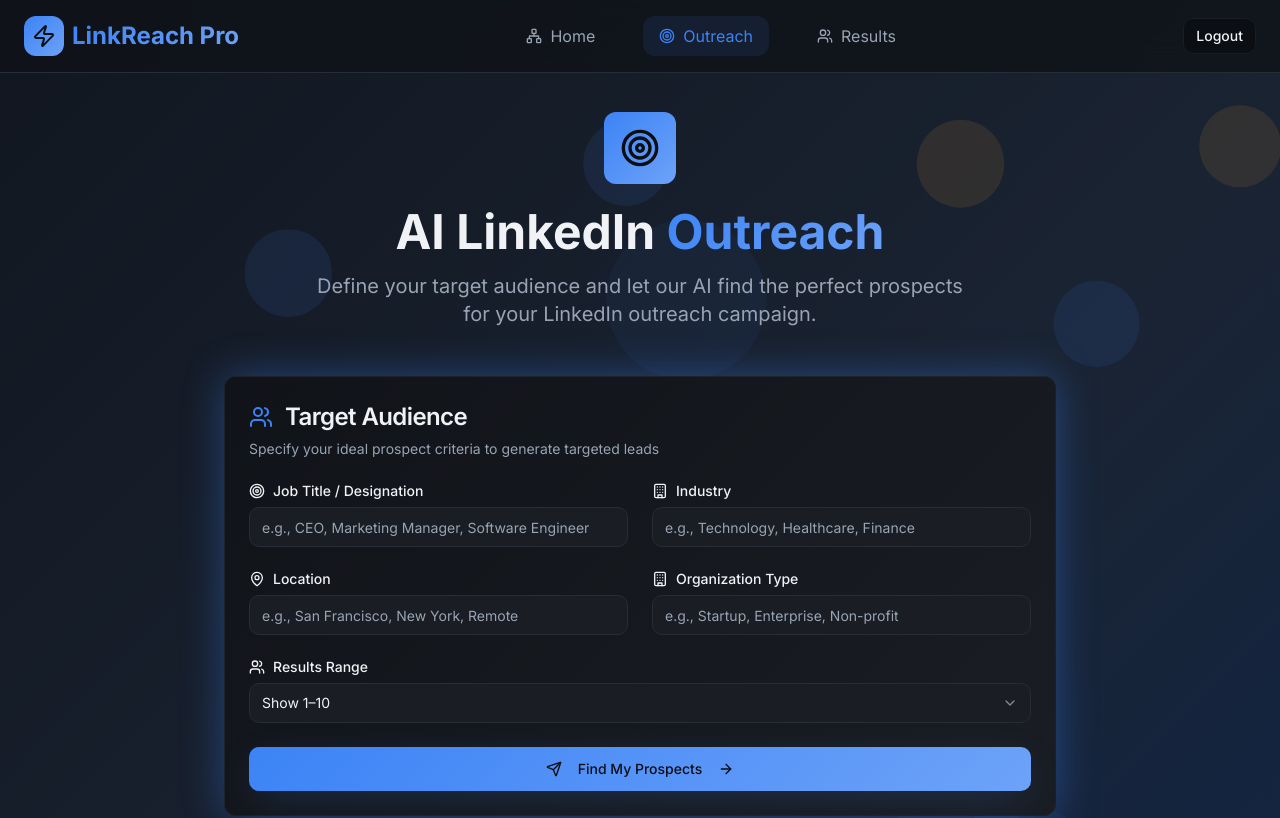
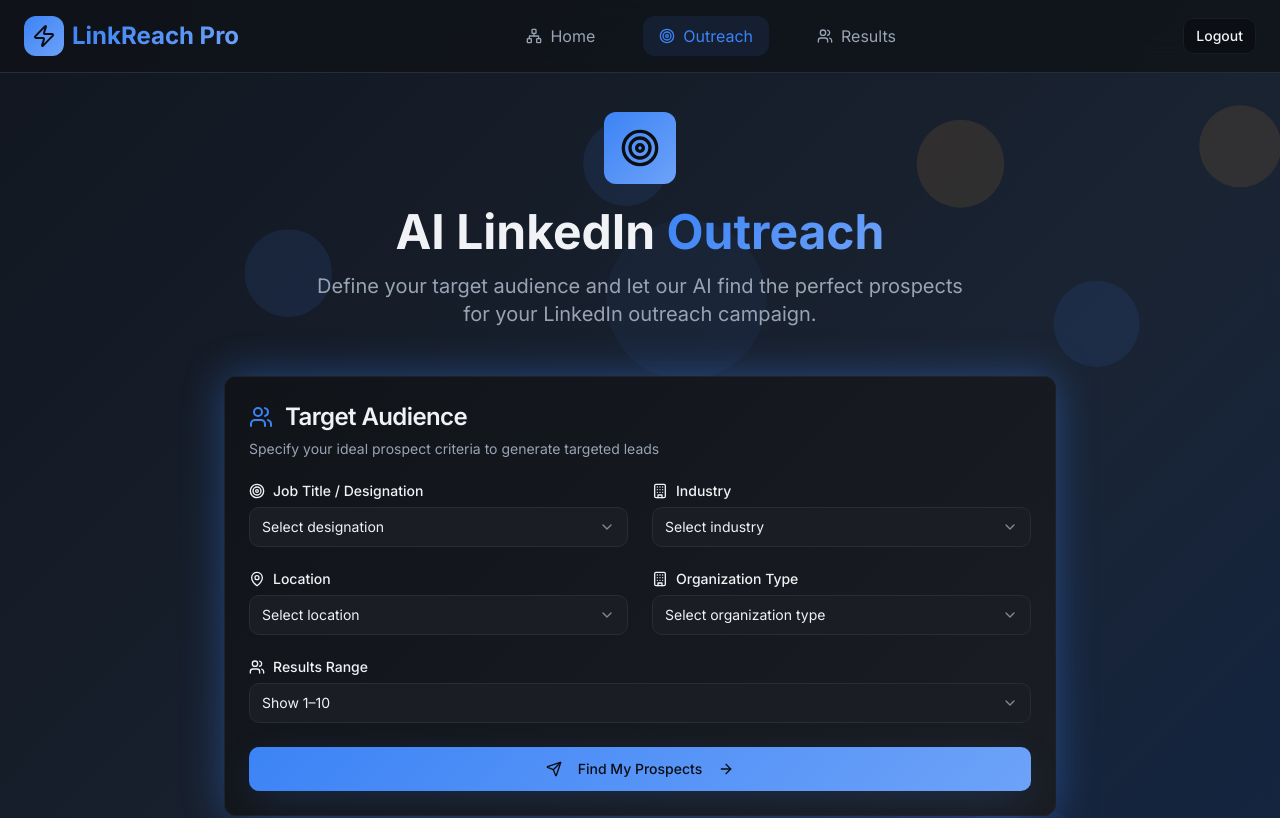
Before and after one commit to Dap42/linkdin-outreach-platform, a React (Vite) app: page /outreach in a window 1280 px wide. Shown: the top 818 px of the page. Built offline with nearby package versions, Linux system fonts and the light colour scheme; sample sign-in values are in the browser's storage.

Commit message:
Add dropdowns to form fields

```diff
--- a/src/pages/Outreach.tsx
+++ b/src/pages/Outreach.tsx
@@ -154,7 +154,7 @@ const Outreach = () => {
               <CardContent>
                 <form onSubmit={handleSubmit} className="space-y-6">
                   <div className="grid md:grid-cols-2 gap-6">
-                    <div className="space-y-2">
+                     <div className="space-y-2">
                       <Label
                         htmlFor="designation"
                         className="flex items-center space-x-2"
@@ -162,20 +162,35 @@ const Outreach = () => {
                         <Target className="h-4 w-4" />
                         <span>Job Title / Designation</span>
                       </Label>
-                      <Input
-                        id="designation"
-                        type="text"
-                        placeholder="e.g., CEO, Marketing Manager, Software Engineer"
-                        className="bg-input border-border focus:ring-primary"
+                      <Select
                         value={formData.designation}
-                        onChange={(e) =>
-                          handleInputChange("designation", e.target.value)
+                        onValueChange={(value) =>
+                          handleInputChange("designation", value)
                         }
-                        required
-                      />
+                      >
+                        <SelectTrigger className="bg-input border-border focus:ring-primary">
+                          <SelectValue placeholder="Select designation" />
+                        </SelectTrigger>
+                        <SelectContent className="bg-popover border-border max-h-60 overflow-y-auto">
+                          <SelectItem value="CEO">CEO</SelectItem>
+                          <SelectItem value="CTO">CTO</SelectItem>
+                          <SelectItem value="Founders">Founders</SelectItem>
+                          <SelectItem value="Co-founder">Co-founder</SelectItem>
+                          <SelectItem value="AI Engineers">AI Engineers</SelectItem>
+                          <SelectItem value="Digital Marketing">Digital Marketing</SelectItem>
+                          <SelectItem value="Freelancers">Freelancers</SelectItem>
+                          <SelectItem value="Event Planners">Event Planners</SelectItem>
+                          <SelectItem value="Marketing Manager">Marketing Manager</SelectItem>
+                          <SelectItem value="Software Engineer">Software Engineer</SelectItem>
+                          <SelectItem value="Product Manager">Product Manager</SelectItem>
+                          <SelectItem value="Sales Manager">Sales Manager</SelectItem>
+                          <SelectItem value="HR Manager">HR Manager</SelectItem>
+                          <SelectItem value="Business Development">Business Development</SelectItem>
+                        </SelectContent>
+                      </Select>
                     </div>
 
-                    <div className="space-y-2">
+                     <div className="space-y-2">
                       <Label
                         htmlFor="industry"
                         className="flex items-center space-x-2"
@@ -183,22 +198,35 @@ const Outreach = () => {
                         <Building className="h-4 w-4" />
                         <span>Industry</span>
                       </Label>
-                      <Input
-                        id="industry"
-                        type="text"
-                        placeholder="e.g., Technology, Healthcare, Finance"
-                        className="bg-input border-border focus:ring-primary"
+                      <Select
                         value={formData.industry}
-                        onChange={(e) =>
-                          handleInputChange("industry", e.target.value)
+                        onValueChange={(value) =>
+                          handleInputChange("industry", value)
                         }
-                        required
-                      />
+                      >
+                        <SelectTrigger className="bg-input border-border focus:ring-primary">
+                          <SelectValue placeholder="Select industry" />
+                        </SelectTrigger>
+                        <SelectContent className="bg-popover border-border max-h-60 overflow-y-auto">
+                          <SelectItem value="Information Technology">Information Technology</SelectItem>
+                          <SelectItem value="Travel">Travel</SelectItem>
+                          <SelectItem value="Healthcare">Healthcare</SelectItem>
+                          <SelectItem value="Finance">Finance</SelectItem>
+                          <SelectItem value="Automobile">Automobile</SelectItem>
+                          <SelectItem value="Malls">Malls</SelectItem>
+                          <SelectItem value="E-commerce">E-commerce</SelectItem>
+                          <SelectItem value="Education">Education</SelectItem>
+                          <SelectItem value="Real Estate">Real Estate</SelectItem>
+                          <SelectItem value="Manufacturing">Manufacturing</SelectItem>
+                          <SelectItem value="Consulting">Consulting</SelectItem>
+                          <SelectItem value="Media & Entertainment">Media & Entertainment</SelectItem>
+                        </SelectContent>
+                      </Select>
                     </div>
                   </div>
 
                   <div className="grid md:grid-cols-2 gap-6">
-                    <div className="space-y-2">
+                     <div className="space-y-2">
                       <Label
                         htmlFor="location"
                         className="flex items-center space-x-2"
@@ -206,20 +234,41 @@ const Outreach = () => {
                         <MapPin className="h-4 w-4" />
                         <span>Location</span>
                       </Label>
-                      <Input
-                        id="location"
-                        type="text"
-                        placeholder="e.g., San Francisco, New York, Remote"
-                        className="bg-input border-border focus:ring-primary"
+                      <Select
                         value={formData.location}
-                        onChange={(e) =>
-                          handleInputChange("location", e.target.value)
+                        onValueChange={(value) =>
+                          handleInputChange("location", value)
                         }
-                        required
-                      />
+                      >
+                        <SelectTrigger className="bg-input border-border focus:ring-primary">
+                          <SelectValue placeholder="Select location" />
+                        </SelectTrigger>
+                        <SelectContent className="bg-popover border-border max-h-60 overflow-y-auto">
+                          <SelectItem value="Mumbai">Mumbai</SelectItem>
+                          <SelectItem value="Delhi">Delhi</SelectItem>
+                          <SelectItem value="Bangalore">Bangalore</SelectItem>
+                          <SelectItem value="Chennai">Chennai</SelectItem>
+                          <SelectItem value="Kolkata">Kolkata</SelectItem>
+                          <SelectItem value="Hyderabad">Hyderabad</SelectItem>
+                          <SelectItem value="Pune">Pune</SelectItem>
+                          <SelectItem value="Ahmedabad">Ahmedabad</SelectItem>
+                          <SelectItem value="Jaipur">Jaipur</SelectItem>
+                          <SelectItem value="Surat">Surat</SelectItem>
+                          <SelectItem value="Lucknow">Lucknow</SelectItem>
+                          <SelectItem value="Kanpur">Kanpur</SelectItem>
+                          <SelectItem value="Nagpur">Nagpur</SelectItem>
+                          <SelectItem value="UAE">UAE</SelectItem>
+                          <SelectItem value="Saudi Arabia">Saudi Arabia</SelectItem>
+                          <SelectItem value="Kuwait">Kuwait</SelectItem>
+                          <SelectItem value="Qatar">Qatar</SelectItem>
+                          <SelectItem value="Bahrain">Bahrain</SelectItem>
+                          <SelectItem value="Oman">Oman</SelectItem>
+                          <SelectItem value="Remote">Remote</SelectItem>
+                        </SelectContent>
+                      </Select>
                     </div>
 
-                    <div className="space-y-2">
+                     <div className="space-y-2">
                       <Label
                         htmlFor="organizationType"
                         className="flex items-center space-x-2"
@@ -227,17 +276,26 @@ const Outreach = () => {
                         <Building className="h-4 w-4" />
                         <span>Organization Type</span>
                       </Label>
-                      <Input
-                        id="organizationType"
-                        type="text"
-                        placeholder="e.g., Startup, Enterprise, Non-profit"
-                        className="bg-input border-border focus:ring-primary"
+                      <Select
                         value={formData.organizationType}
-                        onChange={(e) =>
-                          handleInputChange("organizationType", e.target.value)
+                        onValueChange={(value) =>
+                          handleInputChange("organizationType", value)
                         }
-                        required
-                      />
+                      >
+                        <SelectTrigger className="bg-input border-border focus:ring-primary">
+                          <SelectValue placeholder="Select organization type" />
+                        </SelectTrigger>
+                        <SelectContent className="bg-popover border-border max-h-60 overflow-y-auto">
+                          <SelectItem value="SME's">SME's</SelectItem>
+                          <SelectItem value="Mid Size Company">Mid Size Company</SelectItem>
+                          <SelectItem value="Enterprise">Enterprise</SelectItem>
+                          <SelectItem value="MNC's">MNC's</SelectItem>
+                          <SelectItem value="Startup's">Startup's</SelectItem>
+                          <SelectItem value="Non-profit">Non-profit</SelectItem>
+                          <SelectItem value="Government">Government</SelectItem>
+                          <SelectItem value="Educational Institution">Educational Institution</SelectItem>
+                        </SelectContent>
+                      </Select>
                     </div>
                   </div>
 
```
